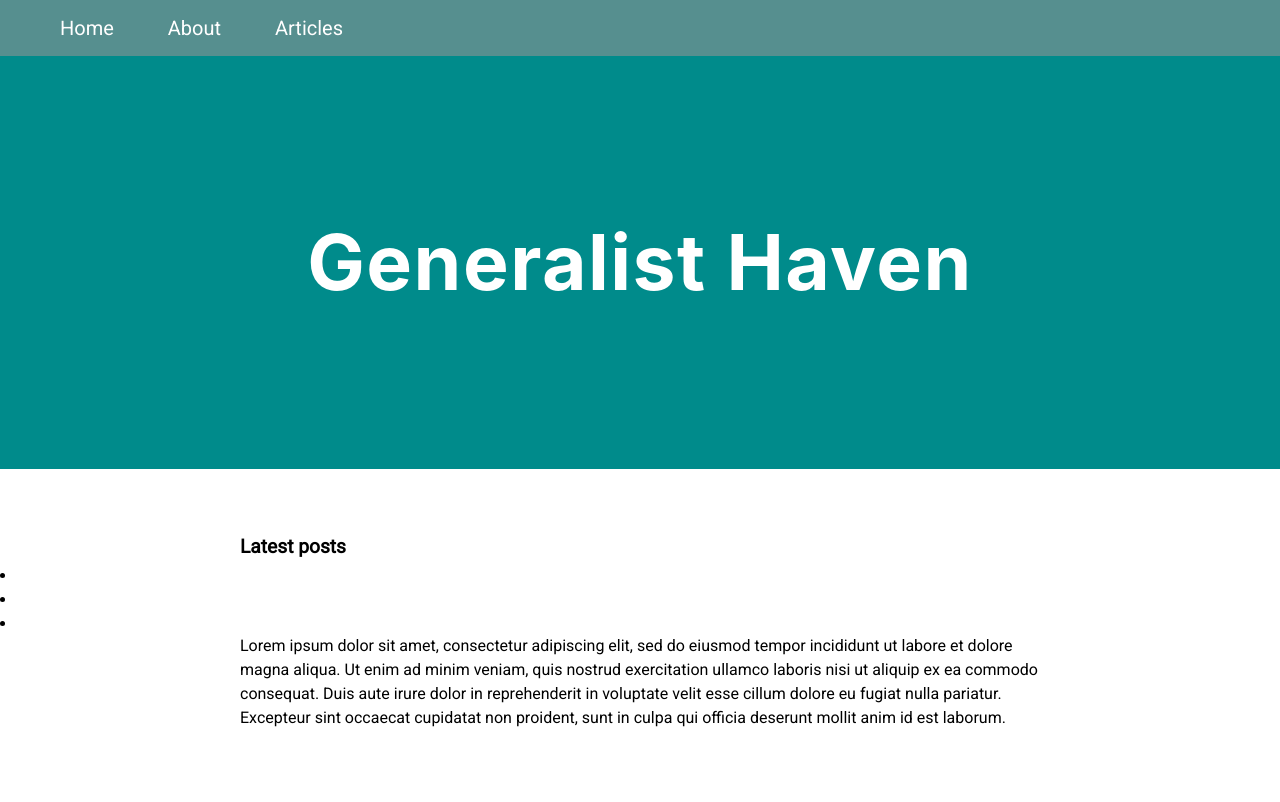
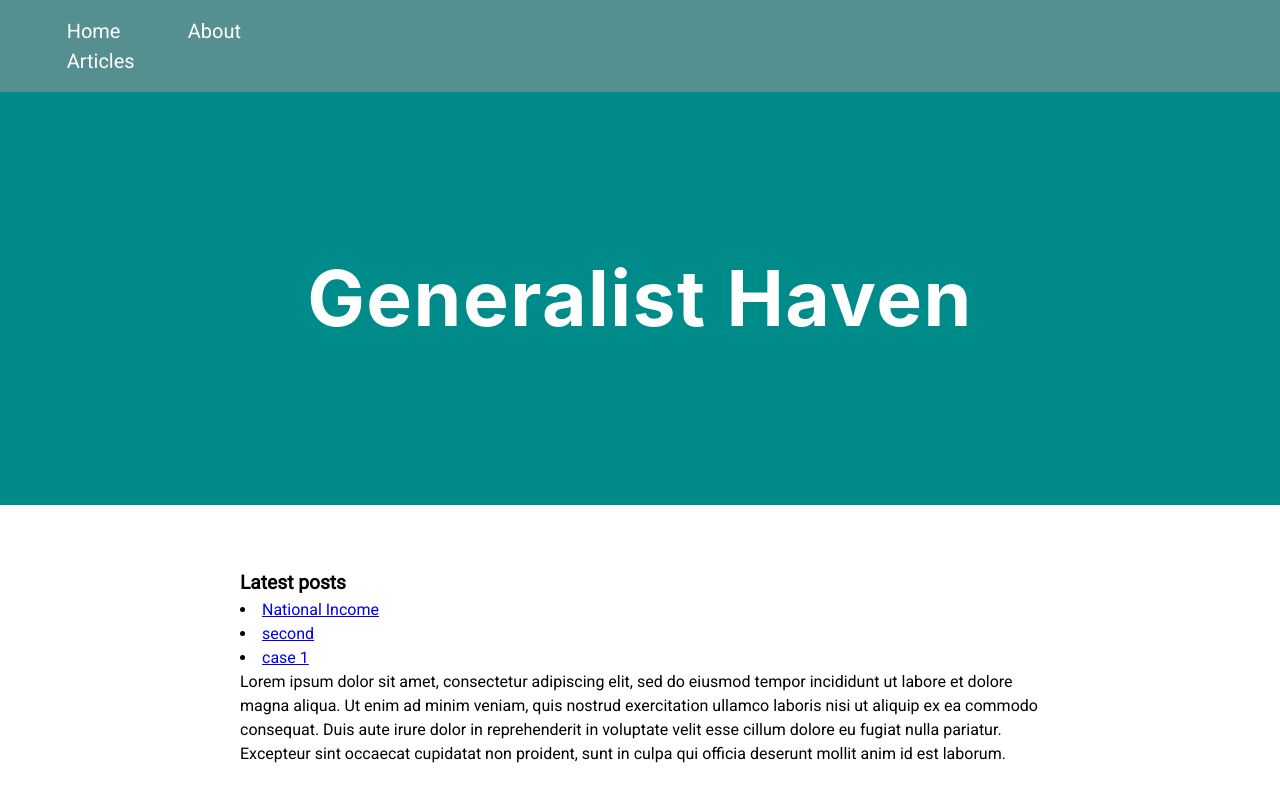
Before and after one commit to generalistsanctuary/generalistsanctuary.github.io, a Jekyll site: the page built from index.html, in a window 1280 px wide. Shown: the top 802 px of the page. Built offline with Jekyll 4.4.1, drawn with Linux system fonts in a browser that asks for light colours.

Commit message:
Update style.css

```diff
--- a/styles/style.css
+++ b/styles/style.css
@@ -29,10 +29,10 @@
   nav li{
       display: inline;
   }
-  a:hover{
+  nav a:hover{
       color: black;
   }
-  a{
+  nav a{
       text-decoration: none;
       color: white;
       text-align: center;
@@ -40,3 +40,10 @@
       font-size: 20px;
       padding-left: 20px;
   }
+  li{
+      max-width: 800px;
+      margin: 0 auto;
+      line-height: 1.5;
+      padding-left: 2%;
+      padding-right: 2%;
+  }
```
